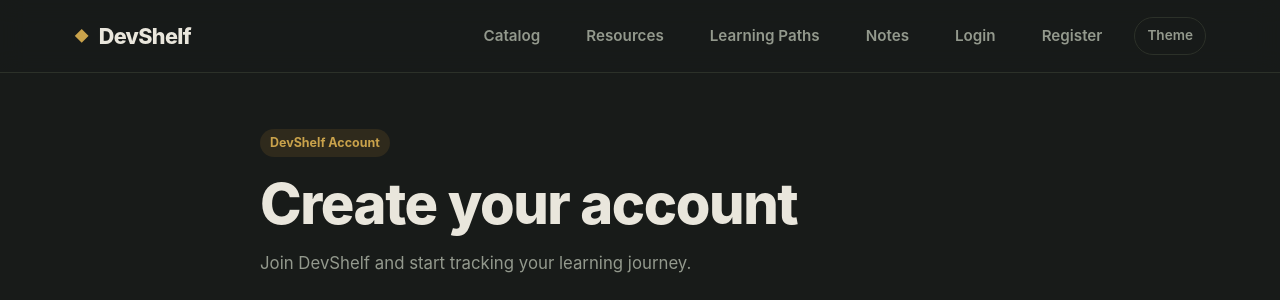
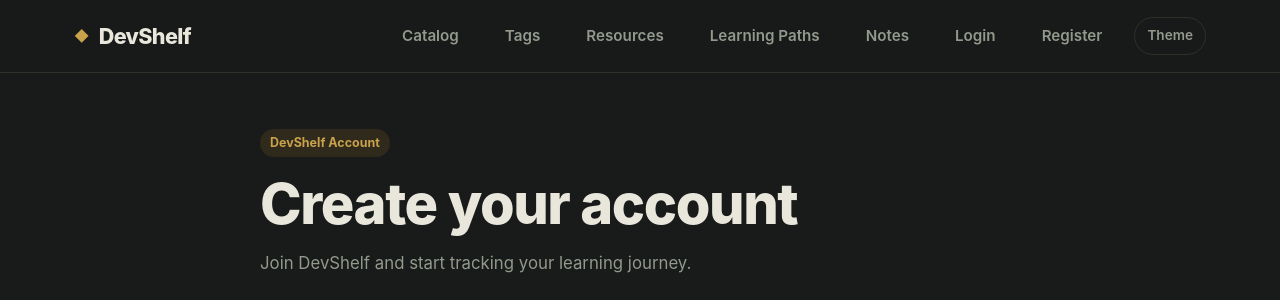
Before and after one commit to Ivanova-I/DevShelf, a Django app: page /accounts/register/ in a window 1280 px wide. Shown: the top 300 px of the page. Run offline with Django 5.2, Linux system fonts and the light colour scheme.

Commit message:
Add Tags link to the navigation

```diff
--- a/templates/base.html
+++ b/templates/base.html
@@ -26,6 +26,10 @@
 
             <a href="{% url 'catalog_home' %}">
                 Catalog
+            </a>
+
+            <a href="{% url 'tag_home' %}">
+                  Tags
             </a>
 
             <a href="{% url 'resources_home' %}">
```
